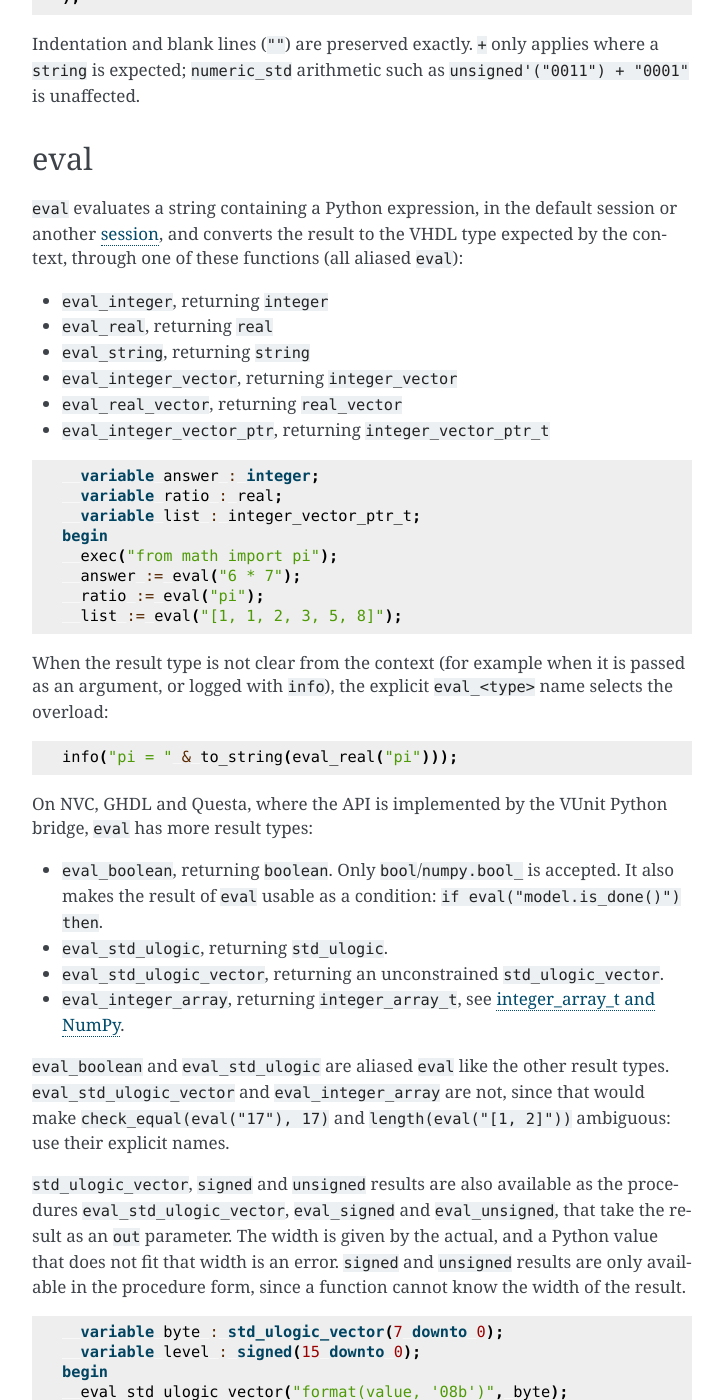
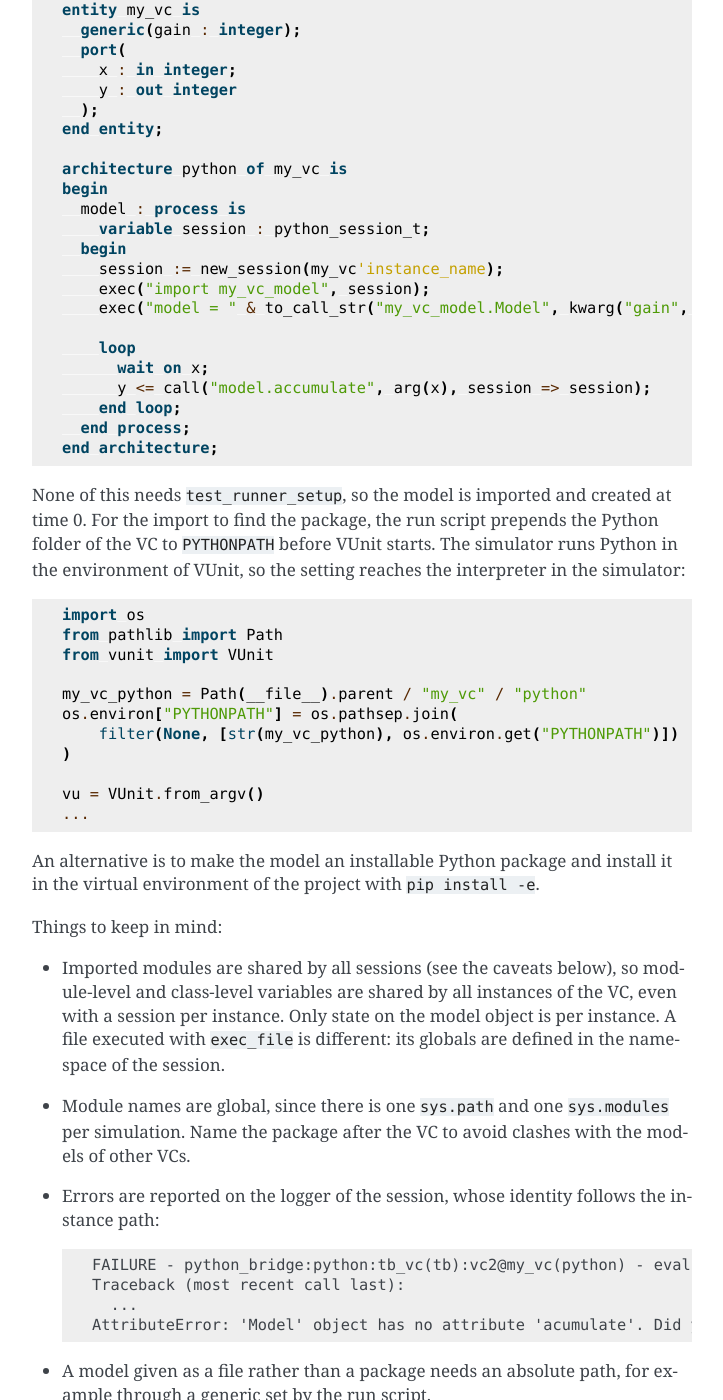
Before and after one commit to VUnit/vunit-python-bridge, a Sphinx documentation site: the page built from docs/user_guide.rst, in a window 1280 px wide and 1400 px high, scrolled down 5785 px. Shown: the whole window, without its empty margins (388-1111 px from the left). Built offline with Sphinx 7.4.7, drawn with Linux system fonts in a browser that asks for light colours; some of the changed text lies outside the part shown.

Commit message:
Document the design pattern for a verification component with a Python model
A verification component is used by many testbenches and lives in a folder
of its own, while a relative file name given to exec_file or
import_module_from_file resolves against tb_path of the running testbench,
and only after test_runner_setup. Describe how a VC imports its model as a
package by module name at time 0 instead, with a session and a model object
per instance.

Also make the class example of "Independent models of component instances"
use the model_file generic of the component, which has no runner_cfg.

Co-Authored-By: Claude Opus 5.5 <noreply@anthropic.com>

```diff
--- a/docs/user_guide.rst
+++ b/docs/user_guide.rst
@@ -229,7 +229,7 @@ session, keeping the mutable model state on ``self`` rather than in globals:
 
 .. code-block:: vhdl
 
-    import_module_from_file(join(tb_path(runner_cfg), "accumulator.py"), "accumulator", session);
+    import_module_from_file(model_file, "accumulator", session);
     exec("model = accumulator.Accumulator()", session);
 
     y <= call("model.accumulate", arg(x), session => session);
@@ -237,6 +237,135 @@ session, keeping the mutable model state on ``self`` rather than in globals:
 The module, and so the class, is shared by all sessions (see the caveats
 below), while every session has a ``model`` object of its own. Like all
 non-default sessions, this needs the Python bridge: NVC, GHDL or Questa.
+A verification component that is used by many testbenches imports its model
+by module name instead, as described in :ref:`Verification components with a
+Python model <python_bridge:verification_components>`.
+
+.. _python_bridge:verification_components:
+
+Verification components with a Python model
+~~~~~~~~~~~~~~~~~~~~~~~~~~~~~~~~~~~~~~~~~~~
+
+A verification component (VC) is used by many testbenches, often with several
+instances in each, and lives in a folder of its own. A relative file name given
+to ``exec_file`` or ``import_module_from_file`` is resolved against ``tb_path``
+of whichever testbench is running, and only after ``test_runner_setup``, while
+the process of a VC usually starts at time 0. A VC should therefore not find its
+model by a relative file name. The pattern is instead:
+
+* The model is a Python package next to the VC, imported by its module name
+  without a file name:
+
+  .. code-block:: text
+
+      my_vc/
+        my_vc.vhd
+        python/
+          my_vc_model/
+            __init__.py
+
+* All mutable state lives on an object of a model class, one object per VC
+  instance, rather than in module globals.
+* Every instance makes a session of its own with
+  ``new_session(my_vc'instance_name)``. As in :ref:`Independent models of
+  component instances <python_bridge:instance_sessions>`, this is done in the
+  statement part of the process rather than in a declaration, since GHDL leaves
+  the instance labels out of ``'instance_name`` in a declaration.
+
+The model keeps its state on ``self``:
+
+.. code-block:: python
+
+    # my_vc/python/my_vc_model/__init__.py
+    class Model:
+        def __init__(self, gain):
+            self.gain = gain
+            self.total = 0
+
+        def accumulate(self, x):
+            self.total += self.gain * x
+            return self.total
+
+The VC imports the package, creates a model object in its session and calls it
+for every input:
+
+.. code-block:: vhdl
+
+    -- my_vc/my_vc.vhd
+    library vunit_lib;
+
+    library python_bridge;
+    context python_bridge.python_context;
+
+    entity my_vc is
+      generic(gain : integer);
+      port(
+        x : in integer;
+        y : out integer
+      );
+    end entity;
+
+    architecture python of my_vc is
+    begin
+      model : process is
+        variable session : python_session_t;
+      begin
+        session := new_session(my_vc'instance_name);
+        exec("import my_vc_model", session);
+        exec("model = " & to_call_str("my_vc_model.Model", kwarg("gain", gain)), session);
+
+        loop
+          wait on x;
+          y <= call("model.accumulate", arg(x), session => session);
+        end loop;
+      end process;
+    end architecture;
+
+None of this needs ``test_runner_setup``, so the model is imported and created
+at time 0. For the import to find the package, the run script prepends the
+Python folder of the VC to ``PYTHONPATH`` before VUnit starts. The simulator
+runs Python in the environment of VUnit, so the setting reaches the interpreter
+in the simulator:
+
+.. code-block:: python
+
+    import os
+    from pathlib import Path
+    from vunit import VUnit
+
+    my_vc_python = Path(__file__).parent / "my_vc" / "python"
+    os.environ["PYTHONPATH"] = os.pathsep.join(
+        filter(None, [str(my_vc_python), os.environ.get("PYTHONPATH")])
+    )
+
+    vu = VUnit.from_argv()
+    ...
+
+An alternative is to make the model an installable Python package and install
+it in the virtual environment of the project with ``pip install -e``.
+
+Things to keep in mind:
+
+* Imported modules are shared by all sessions (see the caveats below), so
+  module-level and class-level variables are shared by all instances of the
+  VC, even with a session per instance. Only state on the model object is
+  per instance. A file executed with ``exec_file`` is different: its globals
+  are defined in the namespace of the session.
+* Module names are global, since there is one ``sys.path`` and one
+  ``sys.modules`` per simulation. Name the package after the VC to avoid
+  clashes with the models of other VCs.
+* Errors are reported on the logger of the session, whose identity follows the
+  instance path:
+
+  .. code-block:: text
+
+      FAILURE - python_bridge:python:tb_vc(tb):vc2@my_vc(python) - eval("model.acumulate(2)", session => "vc2@my_vc(python)") failed:
+      Traceback (most recent call last):
+        ...
+      AttributeError: 'Model' object has no attribute 'acumulate'. Did you mean: 'accumulate'?
+
+* A model given as a file rather than a package needs an absolute path, for
+  example through a generic set by the run script.
 
 Caveats
 ~~~~~~~
```
